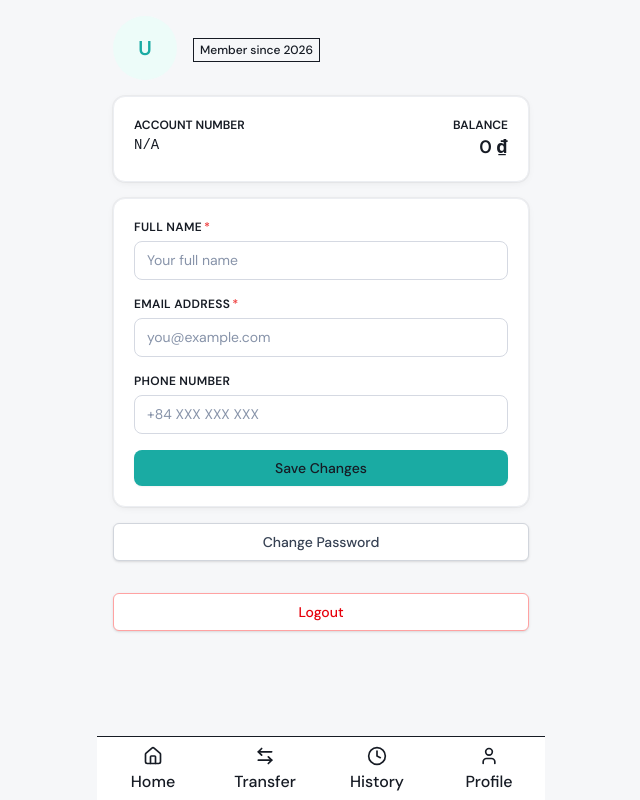
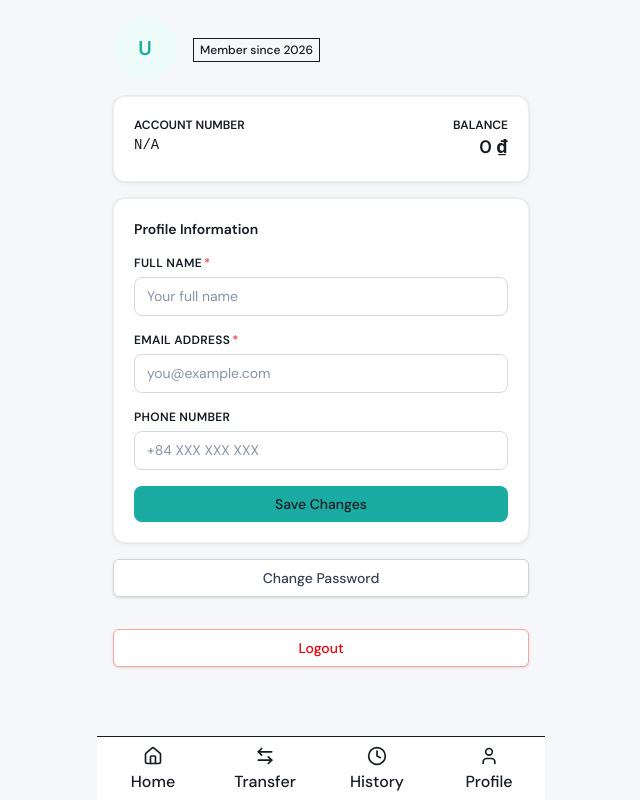
Before and after one commit to BaoLee956/CNPM_E_Wallet, a Next.js app in the folder frontend/: page /profile in a window 1280 px wide. Shown: the whole page, without its empty margins (319-959 px from the left). Built offline with nearby package versions, Linux system fonts and the light colour scheme.

Commit message:
fix(ui): add title prop to Card component
Profile page passes title to Card but the prop was not
declared or rendered, causing section headings to disappear

```diff
--- a/frontend/src/components/ui/Card.tsx
+++ b/frontend/src/components/ui/Card.tsx
@@ -10,6 +10,7 @@ interface CardProps extends HTMLAttributes<HTMLDivElement> {
   padding?: Padding;
   hoverable?: boolean;
   bordered?: boolean;
+  title?: string;
 }
 
 const paddingMap: Record<Padding, string> = {
@@ -23,6 +24,7 @@ export function Card({
   padding = "md",
   hoverable = false,
   bordered = true,
+  title,
   className = "",
   children,
   ...props
@@ -40,6 +42,9 @@ export function Card({
         .join(" ")}
       {...props}
     >
+      {title && (
+        <h3 className="text-sm font-semibold text-primary mb-4">{title}</h3>
+      )}
       {children}
     </div>
   );
```
